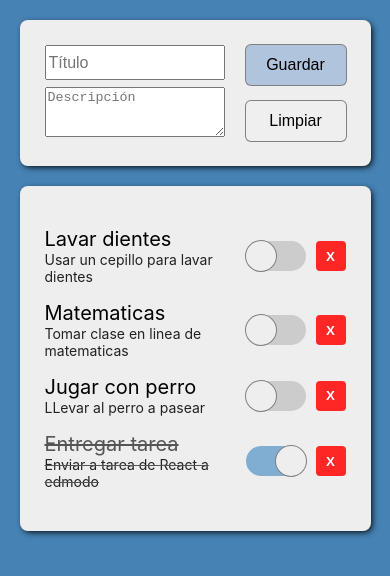
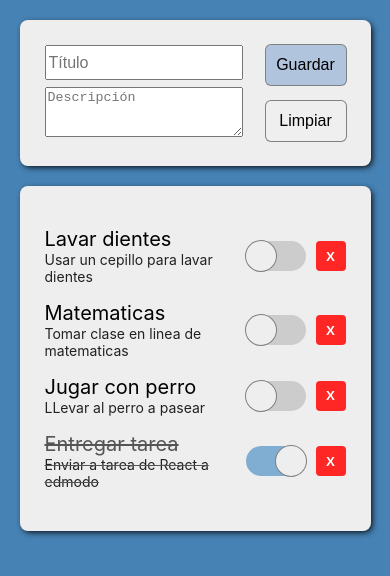
Before and after one commit to VictorFranco/reactjs-primera-app, a React (Create React App) app: page / in a window 390 px wide. Shown: the top 576 px of the page. Built offline with nearby package versions, Linux system fonts and the light colour scheme.

Commit message:
Los botones se ajustan al tamaño

```diff
--- a/src/components/TaskForm.css
+++ b/src/components/TaskForm.css
@@ -36,10 +36,7 @@
     height: 50px;
 }
 @media (max-width: 500px) {
-    .Form input{
-        width: 90%;
-    }
-    .Form textarea{
-        width: 90%;
+    .Form button{
+        width: 80px;
     }
 }
```
